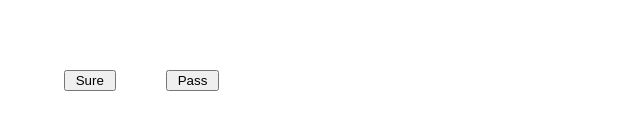
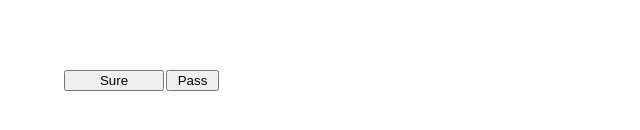
Before and after one commit to angelinoooo/krasicakes, a plain HTML site: page index.html in a window 1280 px wide. Shown: the part 300-430 px from the top of the page, without its empty margins (0-640 px from the left). Drawn offline with Linux system fonts and the light colour scheme.

Commit message:
Update index.html

```diff
--- a/index.html
+++ b/index.html
@@ -2,7 +2,12 @@
 <head>
     <title>angelino</title>
 
+       <style>
+          .sureee{
+              width: 100px;
+          }
 
+       </style>
     <script>
         let KapagHaboTalagangMagYes = 1;
 
@@ -43,7 +48,7 @@
 
 <div id="By" style="position:absolute; left:64px; top:370px; width:210px;
 height:210px;">
-<input type="button" value=" Sure " onClick="OpenNewPage()" />
+<input class="sureee" type="button" value=" Sure " onClick="OpenNewPage()" />
 </div>
 
 <div ID="NoButton" style="position:absolute; left:166px; top:370px;  height:210px;">
```
